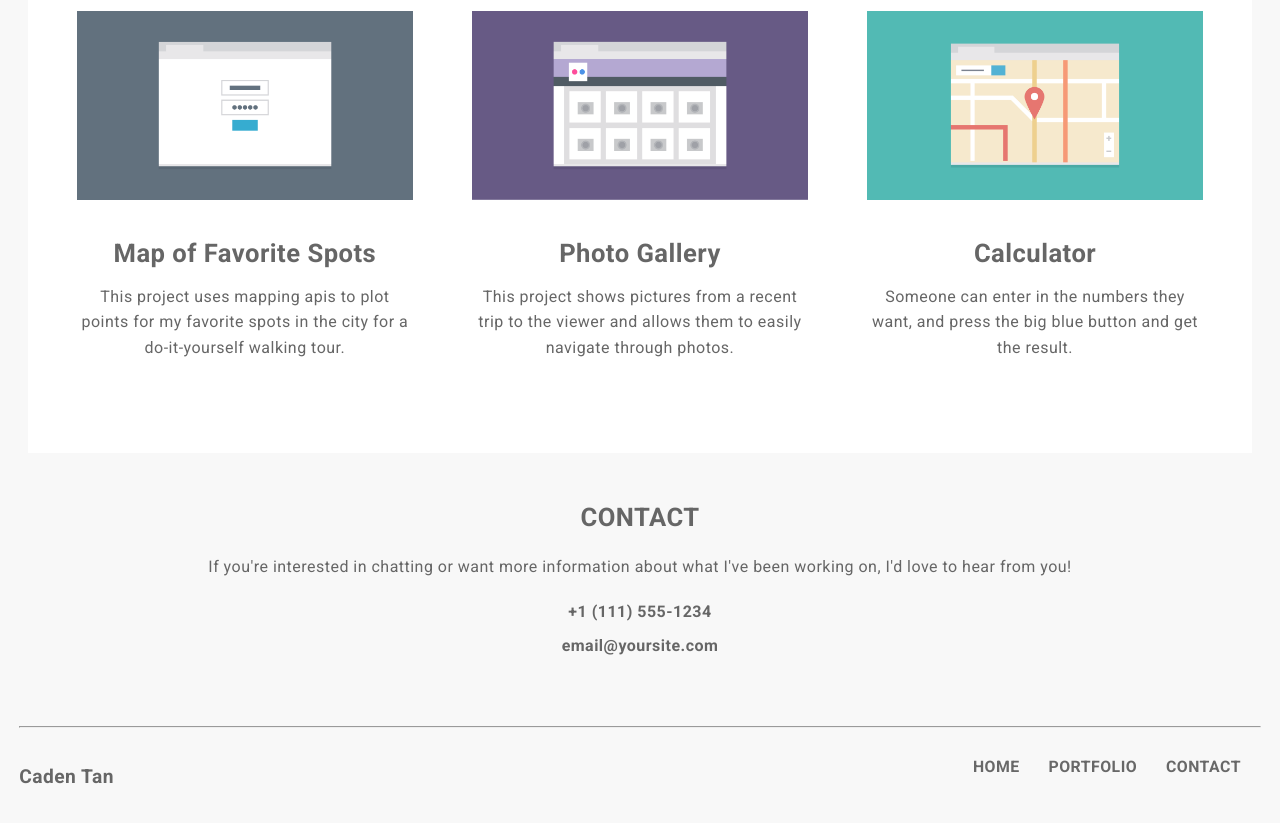
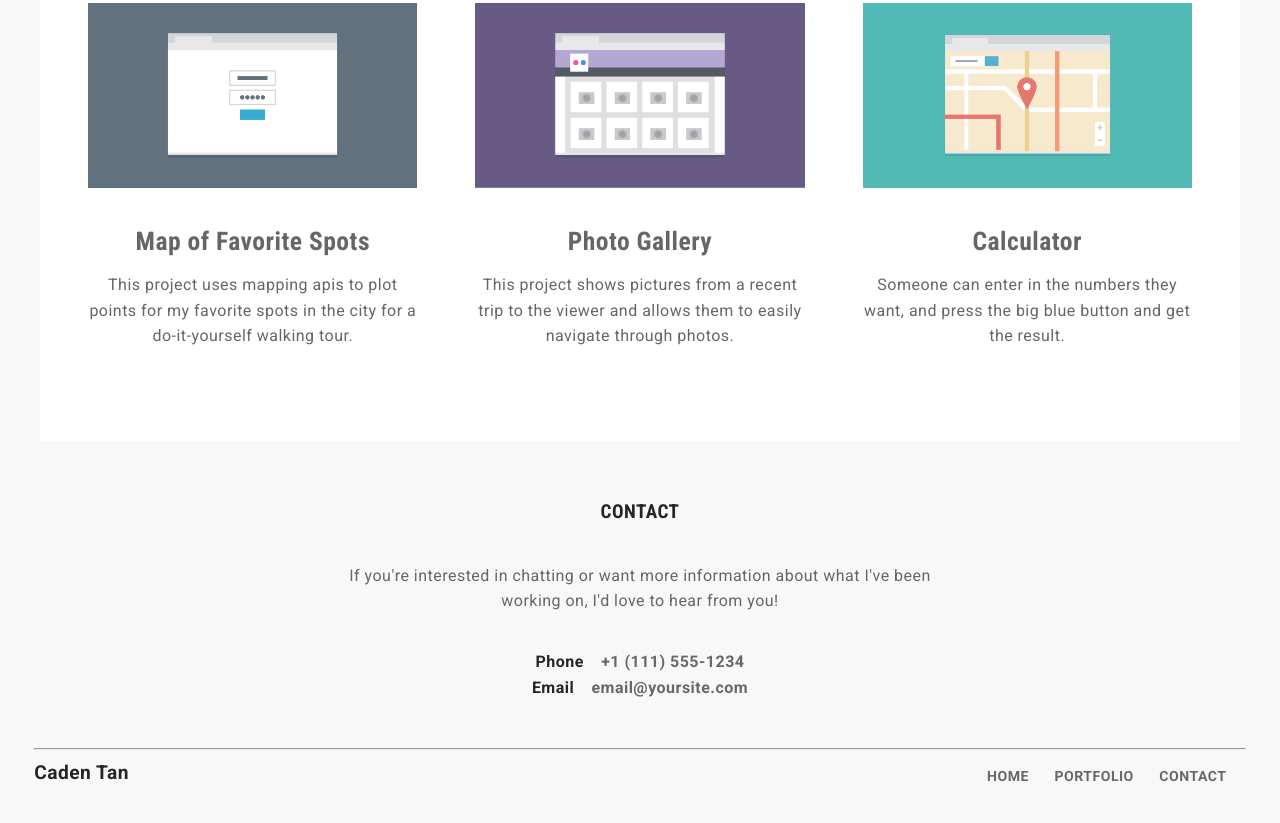
Before and after one commit to cadtan/responsive-layout, a plain HTML site: page index.html in a window 1280 px wide. Shown: the part 1039-1862 px from the top of the page. Drawn offline with Linux system fonts and the light colour scheme.

Commit message:
fixed contact info and layout issues

```diff
--- a/css/style.css
+++ b/css/style.css
@@ -16,7 +16,8 @@ body {
 
 h1,
 h2,
-h3 {
+h3,
+h4 {
 	margin: 0;
 }
 
@@ -27,6 +28,7 @@ h2 {
 }
 
 h3 {
+	font-family: 'Roboto Condensed', sans-serif;
 	font-size: 1.6em;
 	margin-top: 1em;
 }
@@ -65,7 +67,7 @@ img {
 
 .main-nav li {
 	background-color: #fff;
-	padding: .6em 0;
+	padding: .8em 0;
 	margin: .6em 0;
 }
 
@@ -78,12 +80,18 @@ img {
 
 .main-nav a:link,
 .main-nav a:visited,
+.phone a:link,
+.phone a:visited,
+.email a:link,
+.email a:visited,
 .back a:link,
 .back a:visited {
 	color: #686868;
 }
 
-.main-nav a:hover {
+.main-nav a:hover,
+.phone a:hover,
+.email a:hover {
 	color: #B4B3B3;
 }
 
@@ -116,31 +124,42 @@ img {
 	margin: 0.6em 0 2.8em 0;
 }
 
-.contact-info{
-	margin-bottom: 4em;
+#contact h3 {
+	font-size: 1.2em;
+	font-weight: 700;
+	color: #252525;
+	margin: 2em 0;
 }
 
-.contact-info a {
-	display: block;
-	font-weight: 700;
-	color: #666;
-}
-
-.contact-info li {
-	padding: 4px;
+.contact-info {
+	margin: 3em 0;
 }
 
 .footer-name{
 	float: left;
 	font-size: 1.2em;
+	color: #252525;
+}
+
+.back a{
+	float: right;
+	color: #252525;
 }
 
 #footer-nav {
 	display: none;
 }
 
-.back {
-	float: right;
+.phone,
+.email {
+	display: block;
+	font-weight: 700;
+	color: #252525;
+}
+
+.phone a,
+.email a{
+	padding-left: .8em;
 }
 
 /* ---- Float clearfix ---- */
@@ -166,12 +185,12 @@ img {
 
 	.main-nav ul{
 		display: inline-block;
-		margin-top: 0;
 	}
 
 	.main-nav li {
 		float: left;
-		margin-right: 2em;
+		margin: .5em 2em 0 0;
+		padding: 0;
 		background-color: transparent;
 	}
 
@@ -212,10 +231,15 @@ img {
 		display: none;
 	}
 
+	#contact p {
+		display: inline-block;
+		width: 70%;
+	}
+
 	#footer-nav {
 		display: inline-block;
 		float: right;
-		font-size: .9em;
+		font-size: .8em;
 	}
 }
 
@@ -229,14 +253,12 @@ img {
 
 	body {
 		background-color: #f8f8f8;
-	}
-
-	.container {
-		width: 100%;
+		max-width: 1250px;
+		margin: 0 auto;
 	}
 
 	.portfolio {
-		margin: 0 2.2%;
+		margin: 0 2%;
 		background-color: #fff;
 	}
 
@@ -248,6 +270,11 @@ img {
 
 	.main-nav ul {
 		float: right;
+		padding-top: 1em;
+	}
+
+	#footer-nav ul {
+		padding-top: 0;
 	}
 
 	.main-nav a {
@@ -284,4 +311,18 @@ img {
 	  clear: left;
 	}
 
+	/* ---- Contact section ---- */
+
+	#contact h3 {
+		margin-bottom: 1em;
+	}
+
+	.contact-info {
+		margin-top: 1.2em;
+	}
+
+	#contact p {
+		width: 50%;
+	}
+
 }
--- a/index.html
+++ b/index.html
@@ -71,15 +71,18 @@
 			<p>If you're interested in chatting or want more information about what I've been working on, I'd love to hear from you!</p>
 			<!-- Contact Info-->
 			<ul class="contact-info">
-				<li class="phone"><a href="tel:+11115551234">+1 (111) 555-1234</a></li>
-				<li class="email"><a href="mailto:email@yoursite.com">email@yoursite.com</a></li>
+				<li class="phone"> Phone
+					<a href="tel:+11115551234">+1 (111) 555-1234</a>
+				</li>
+				<li class="email"> Email
+					<a href="mailto:email@yoursite.com"> email@yoursite.com</a>
+				</li>
 			</ul>
 			<hr>
-
 			<h4 class="footer-name">Caden Tan</h4>
 			<h4 class="back"><a href="#top">BACK TO TOP</a></h4>
-
-			<nav id = "footer-nav" class="main-nav clearfix">
+			<!-- Footer Nav -->
+			<nav id="footer-nav" class="main-nav clearfix">
 				<ul>
 					<li><a href="#top">Home</a></li>
 					<li><a href="#portfolio">Portfolio</a></li>
```
Also changed, not shown: Images/responsive-layout-profile.png.
